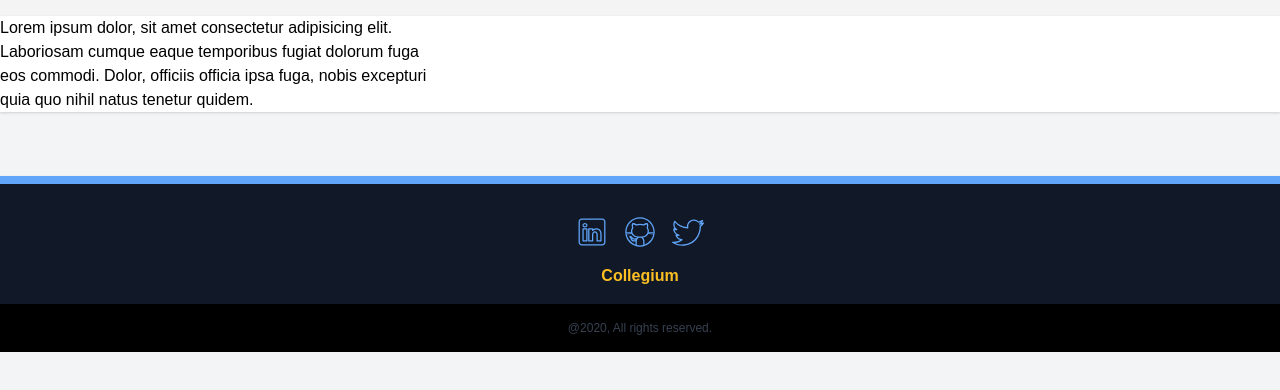
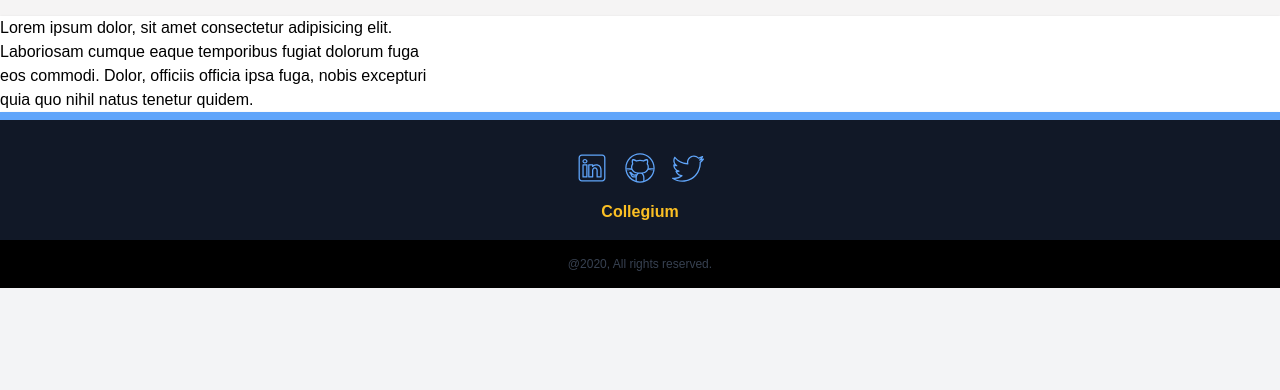
Before and after one commit to pawankm21/Collegium, a React (Create React App) app in the folder client/: page /about in a window 1280 px wide. Shown: the top 390 px of the page. Built offline with nearby package versions, Linux system fonts and the light colour scheme.

Commit message:
fix footer back

```diff
--- a/client/src/components/Footer.jsx
+++ b/client/src/components/Footer.jsx
@@ -5,7 +5,7 @@ import { ReactComponent as GithubIcon } from "../assets/github.svg";
 import { ReactComponent as LinkedinIcon } from "../assets/linkedin.svg";
 function Footer() {
   return (
-    <div className="w-full h-36 border-t-8 grid mt-16 border-blue-400  bg-gray-900 shadow">
+    <div className="w-full h-36 border-t-8 grid border-blue-400  bg-gray-900 shadow">
       <div className="w-full place-content-center grid grid-flow-col-dense gap-4 place-items-center mt-8">
         <a href="">
           <LinkedinIcon className="w-8 h-8 text-blue-400 fill-current" />
--- a/client/src/pages/ShowEvent.jsx
+++ b/client/src/pages/ShowEvent.jsx
@@ -242,7 +242,10 @@ function ShowEvent() {
           </div>
         </div>
       </div>
+      <div className="mt-16 w-full ">
+
       <Footer/>
+      </div>
     </div>
   );
 }
```
